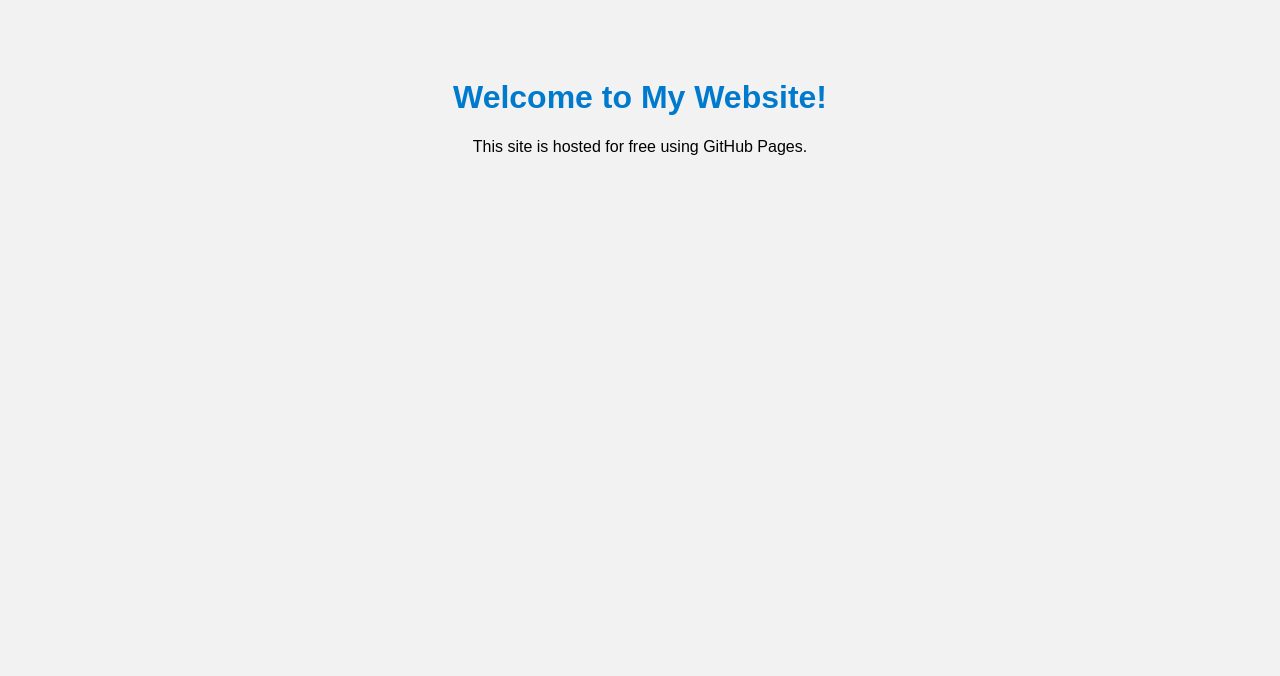
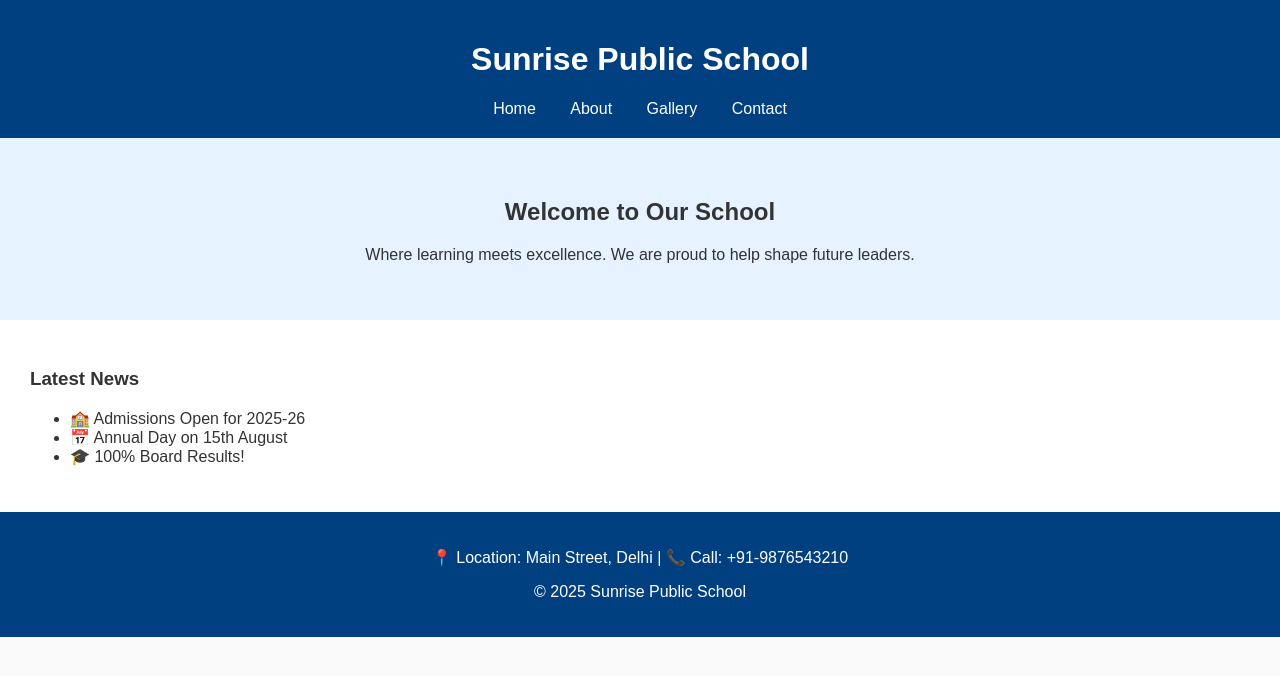
Before and after one commit to krmgofficial/krmgofficial.github.io, a plain HTML site: page index.html in a window 1280 px wide. Drawn offline with Linux system fonts and the light colour scheme.

Commit message:
Add files via upload

```diff
--- a/index.html
+++ b/index.html
@@ -1,13 +1,39 @@
 <!DOCTYPE html>
 <html lang="en">
 <head>
-  <meta charset="UTF-8">
-  <meta name="viewport" content="width=device-width, initial-scale=1.0">
-  <title>My First GitHub Website</title>
-  <link rel="stylesheet" href="style.css">
+  <meta charset="UTF-8" />
+  <meta name="viewport" content="width=device-width, initial-scale=1.0"/>
+  <title>Sunrise Public School</title>
+  <link rel="stylesheet" href="style.css" />
 </head>
 <body>
-  <h1>Welcome to My Website!</h1>
-  <p>This site is hosted for free using GitHub Pages.</p>
+  <header>
+    <h1>Sunrise Public School</h1>
+    <nav>
+      <a href="#">Home</a>
+      <a href="#">About</a>
+      <a href="#">Gallery</a>
+      <a href="#">Contact</a>
+    </nav>
+  </header>
+
+  <section class="welcome">
+    <h2>Welcome to Our School</h2>
+    <p>Where learning meets excellence. We are proud to help shape future leaders.</p>
+  </section>
+
+  <section class="info">
+    <h3>Latest News</h3>
+    <ul>
+      <li>🏫 Admissions Open for 2025-26</li>
+      <li>📅 Annual Day on 15th August</li>
+      <li>🎓 100% Board Results!</li>
+    </ul>
+  </section>
+
+  <footer>
+    <p>📍 Location: Main Street, Delhi | 📞 Call: +91-9876543210</p>
+    <p>© 2025 Sunrise Public School</p>
+  </footer>
 </body>
 </html>
--- a/style.css
+++ b/style.css
@@ -1,14 +1,37 @@
 body {
   font-family: Arial, sans-serif;
-  background-color: #f2f2f2;
-  text-align: center;
-  padding: 50px;
+  margin: 0;
+  background-color: #f9f9f9;
+  color: #333;
 }
 
-h1 {
-  color: #007acc;
+header {
+  background-color: #004080;
+  color: white;
+  padding: 20px 0;
+  text-align: center;
 }
 
-p {
-  font-size: 18px;
+nav a {
+  margin: 0 15px;
+  color: white;
+  text-decoration: none;
 }
+
+.welcome {
+  background: #e6f2ff;
+  padding: 40px;
+  text-align: center;
+}
+
+.info {
+  padding: 30px;
+  background: #fff;
+}
+
+footer {
+  text-align: center;
+  padding: 20px;
+  background-color: #004080;
+  color: white;
+}
```
